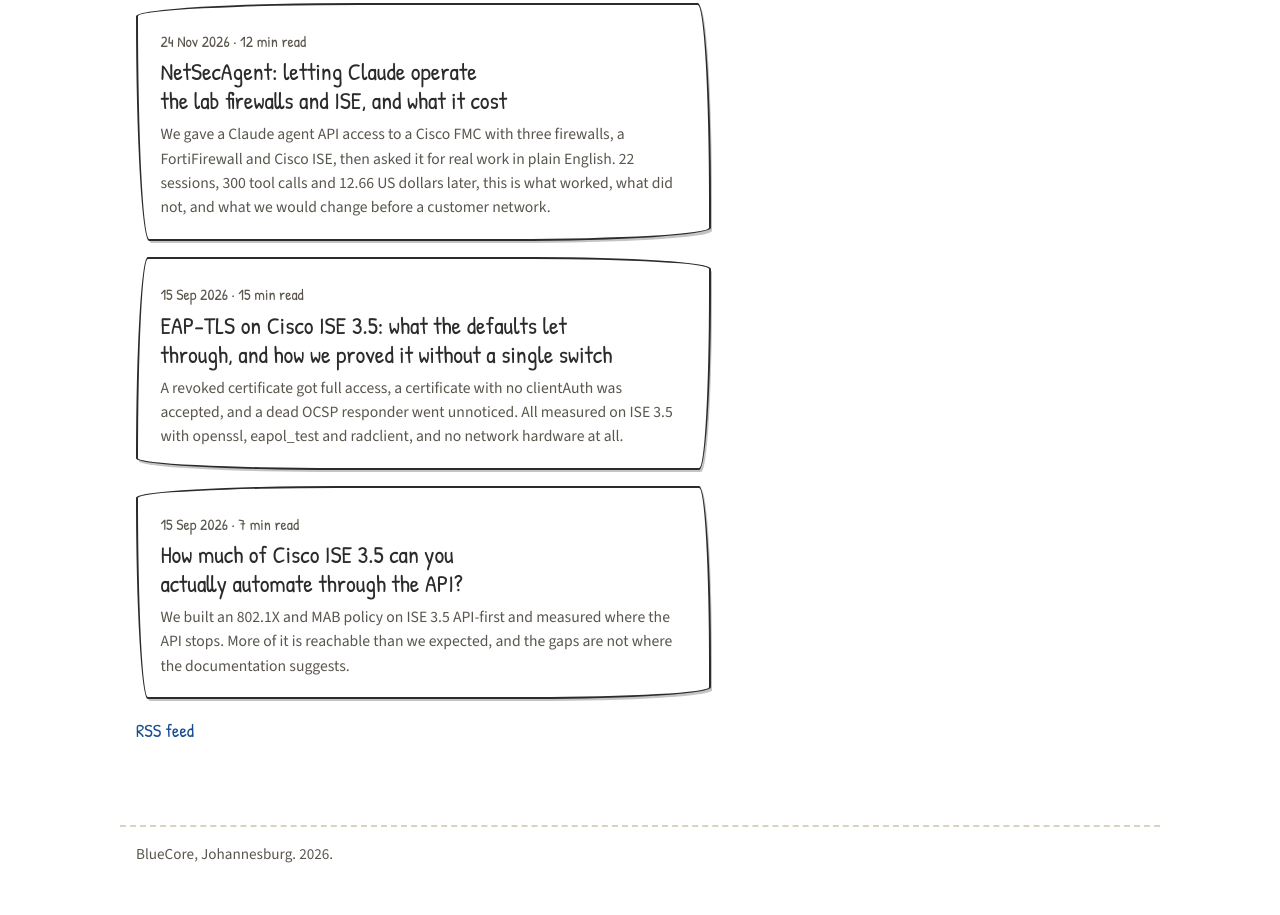
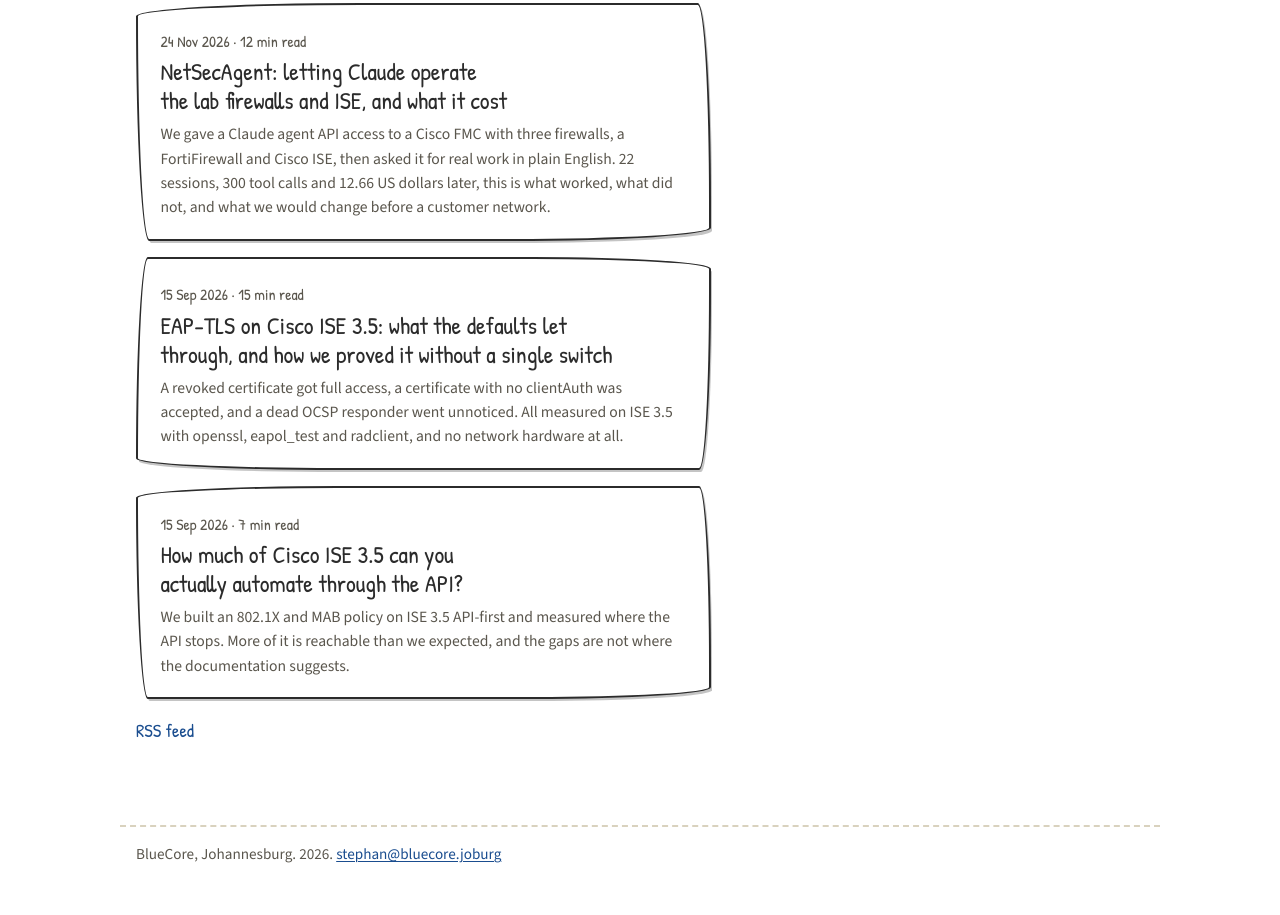
Before and after one commit to svdwalt/bluecore-site, a plain HTML site: page blog/index.html in a window 1280 px wide. Shown: the part 248-1163 px from the top of the page. Drawn offline with nearby package versions, Linux system fonts and the light colour scheme.

Commit message:
Add contact email to the footer

```diff
--- a/blog/index.html
+++ b/blog/index.html
@@ -33,7 +33,7 @@
   </main>
 
   <footer>
-    BlueCore, Johannesburg. 2026.
+    BlueCore, Johannesburg. 2026. <a href="mailto:stephan@bluecore.joburg">stephan@bluecore.joburg</a>
   </footer>
 
 </body>
```
Also changed, not shown: blog/ise-api-coverage/index.html (+1 -1 lines), blog/ise-eap-tls-without-hardware/index.html (+1 -1 lines), blog/netsecagent-claude-firewall-ise/index.html (+1 -1 lines), index.html (+1 -1 lines).
